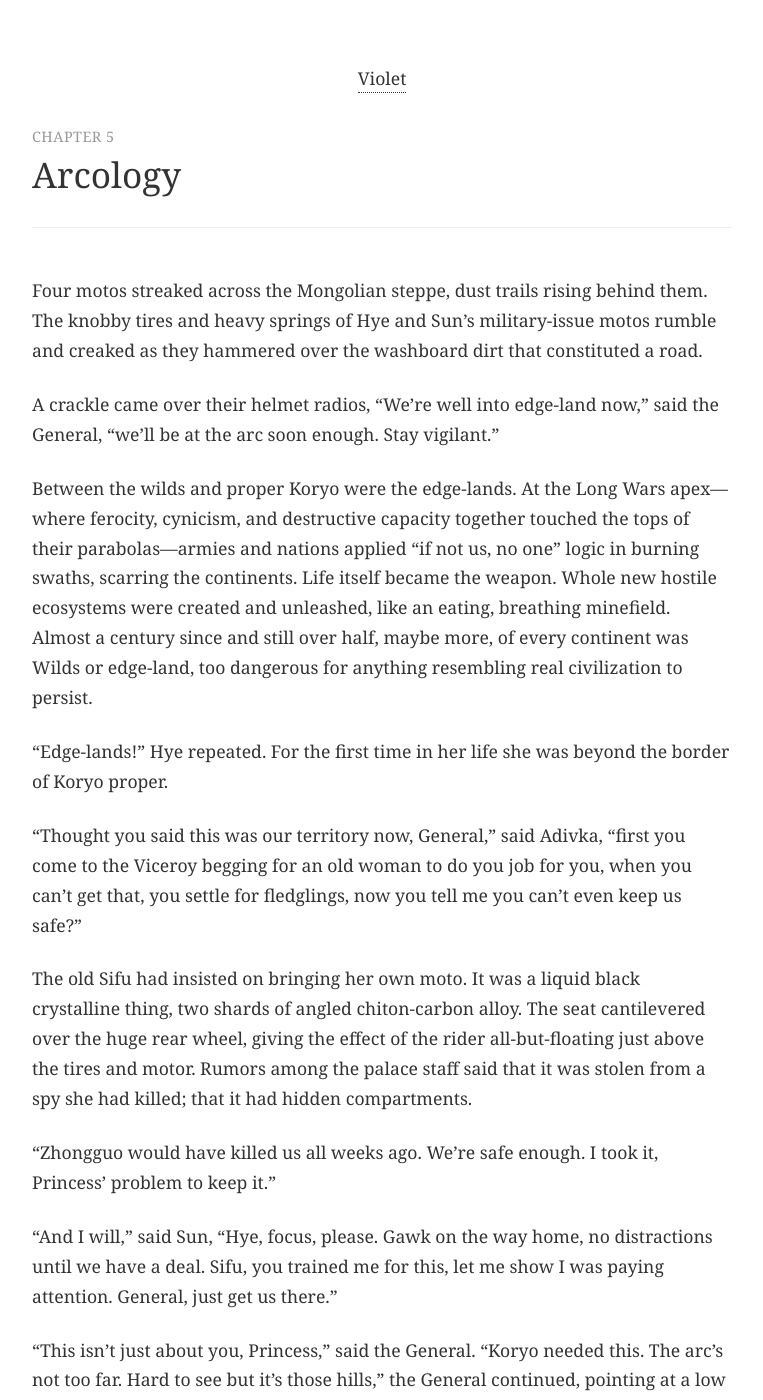
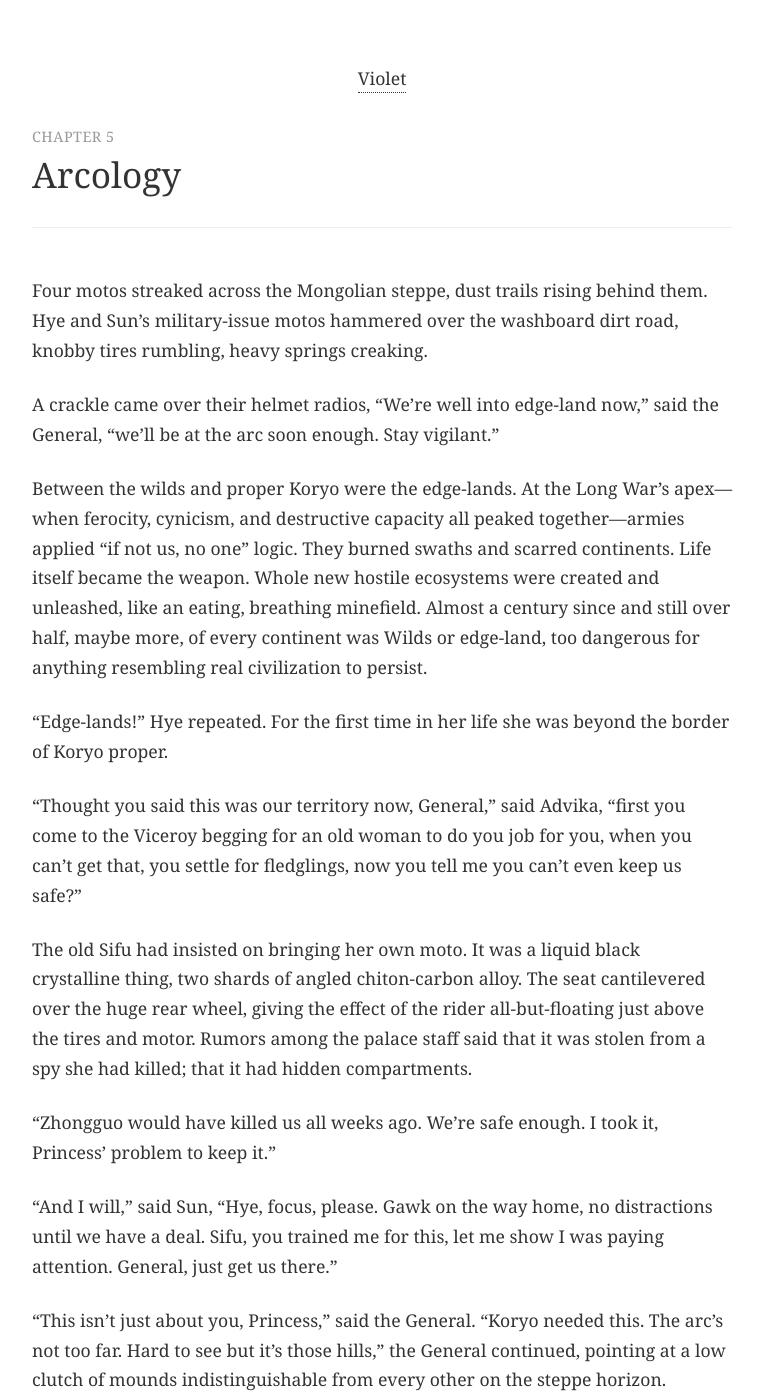
Before and after one commit to kmunki/kmunki.github.io, a Jekyll site: the page built from _fiction/violet/015-chapter-05.md, in a window 1280 px wide and 1400 px high. Shown: the whole window, without its empty margins (258-1021 px from the left). Built offline with Jekyll 4.4.1, drawn with Linux system fonts in a browser that asks for light colours; some of the changed text lies outside the part shown.

Commit message:
Polish Ch 5: Structure, precision, technical cleanup
Applied 6 improvements: opening line structure, Long War passage clarity, dialogue punctuation, typo corrections (Adivka→Advika, shoed→shooed, sheers→shears), land crabs memory tightening.

Full review in PR.

🤖 Generated with Claude Code
Co-Authored-By: Claude <noreply@anthropic.com>

```diff
--- a/_fiction/violet/015-chapter-05.md
+++ b/_fiction/violet/015-chapter-05.md
@@ -7,15 +7,15 @@ permalink: /fiction/violet/chapter-05/
 act: 1
 date: November 02, 2025
 ---
-Four motos streaked across the Mongolian steppe, dust trails rising behind them. The knobby tires and heavy springs of Hye and Sun’s military-issue motos rumble and creaked as they hammered over the washboard dirt that constituted a road.
+Four motos streaked across the Mongolian steppe, dust trails rising behind them. Hye and Sun's military-issue motos hammered over the washboard dirt road, knobby tires rumbling, heavy springs creaking.
 
 A crackle came over their helmet radios, “We’re well into edge-land now,” said the General, “we’ll be at the arc soon enough. Stay vigilant.”
 
-Between the wilds and proper Koryo were the edge-lands. At the Long Wars apex—where ferocity, cynicism, and destructive capacity together touched the tops of their parabolas—armies and nations applied “if not us, no one” logic in burning swaths, scarring the continents. Life itself became the weapon. Whole new hostile ecosystems were created and unleashed, like an eating, breathing minefield. Almost a century since and still over half, maybe more, of every continent was Wilds or edge-land, too dangerous for anything resembling real civilization to persist.
+Between the wilds and proper Koryo were the edge-lands. At the Long War's apex—when ferocity, cynicism, and destructive capacity all peaked together—armies applied "if not us, no one" logic. They burned swaths and scarred continents. Life itself became the weapon. Whole new hostile ecosystems were created and unleashed, like an eating, breathing minefield. Almost a century since and still over half, maybe more, of every continent was Wilds or edge-land, too dangerous for anything resembling real civilization to persist.
 
 “Edge-lands!” Hye repeated. For the first time in her life she was beyond the border of Koryo proper.
 
-“Thought you said this was our territory now, General,” said Adivka, “first you come to the Viceroy begging for an old woman to do you job for you, when you can’t get that, you settle for fledglings, now you tell me you can’t even keep us safe?”
+"Thought you said this was our territory now, General," said Advika, "first you come to the Viceroy begging for an old woman to do you job for you, when you can't get that, you settle for fledglings, now you tell me you can't even keep us safe?"
 
 The old Sifu had insisted on bringing her own moto. It was a liquid black crystalline thing, two shards of angled chiton-carbon alloy. The seat cantilevered over the huge rear wheel, giving the effect of the rider all-but-floating just above the tires and motor. Rumors among the palace staff said that it was stolen from a spy she had killed; that it had hidden compartments.
 
@@ -41,7 +41,7 @@ Advika let out a grumbling mock-laugh as she pulled her helmet off. All were cla
 
 “Like you said, not idiots,” Advika agreed.
 
-Hye was awestruck as they approached. From a distance, the arcology had seemed perhaps the size of the palace. Yet as they walked closer it towered—perhaps a hundred meters high and over a kilometer long. This closest building was just one among many comprising the whole. Hye could barely imagine a single arcology of this scale being built, let alone hundreds of them, each with a unique design, in places all around the planet, in just a few decades. The outside was coated with a fur of brown lichen and yellowing grasses. She could see land crabs skittering up and down the sides, their dusty claws and flittering antennae in constant motion, searching for threats to the infrastructure and nibbling on the withered vegetation. Pruning sheers with appetites, Advika had called them once in an effort to dissuade a much younger Hye from attempting to make a pet of one she found on the palace grounds. Both failed in their endeavors.
+Hye was awestruck as they approached. From a distance, the arcology had seemed perhaps the size of the palace. Yet as they walked closer it towered—perhaps a hundred meters high and over a kilometer long. This closest building was just one among many comprising the whole. Hye could barely imagine a single arcology of this scale being built, let alone hundreds of them, each with a unique design, in places all around the planet, in just a few decades. The outside was coated with a fur of brown lichen and yellowing grasses. She could see land crabs skittering up and down the sides, their dusty claws and flittering antennae in constant motion, searching for threats to the infrastructure and nibbling on the withered vegetation. Advika had once called them "pruning shears with appetites"—an attempt to dissuade a much younger Hye from making one a pet. Both failed in their endeavors.
 
 A door opened in the huge facade and a woman walked out, like watching an ant emerge from an aubergine. Even from a distance the woman’s distinctive walk betrayed an almost joyous self confidence. Her shoulders were back, chest out, arms wide and swinging freely, her legs kicking out in front and flopping down. She strode to them directly, ignoring the markings of the safe path. This was her territory. She was draped in a practical cape, under which were patched and stained coveralls.
 
@@ -69,9 +69,9 @@ Bolormaa raised an eyebrow, “Well you are not Rus or Zhong, true! No mistakes
 
 “Arc Chief Bolormaa,” said General Jee, stepping forward, “the Joseon representatives from Koryo, on behalf of the Continuum, Princess Yi Seong-ma, Ward Yi Hyeon Bong-cha, and Sifu Advika Shidao.”
 
-Bolormaa looked at all three for a moment, then back at the General, “Continuum sends a codger and two ecto-fresh to negotiate terms,” she bellowed with laughter, then in Mongolian, *you civvy-forgetters get worse every year*.
+Bolormaa looked at all three for a moment, then back at the General, "Continuum sends a codger and two ecto-fresh to negotiate terms," she bellowed with laughter, then added in Mongolian, *"You civvy-forgetters get worse every year."*
 
-*Builder words from a babysitter*, said Advika, in response. The color drained from the Arc Chief’s face. “You do not have to like us,” the Sifu continued, “But we’ve yet to disrespect you.”
+*"Builder words from a babysitter,"* said Advika in response. The color drained from the Arc Chief's face. “You do not have to like us,” the Sifu continued, “But we’ve yet to disrespect you.”
 
 Hye, curious about the great beast, held a hand forward to Nohaj. Curious in kind, it lumbered over, snuffled hugely, and licked her hand. She pressed her other palm to its huge brow. It closed its eyes and sighed.
 
```
Also changed, not shown: other parts of _fiction/violet/015-chapter-05.md (+1 -1 lines).
